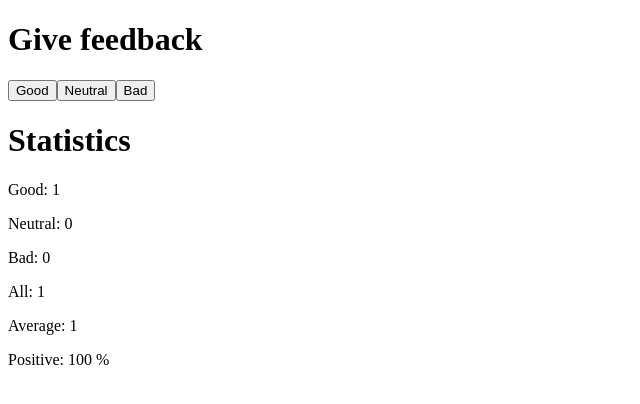
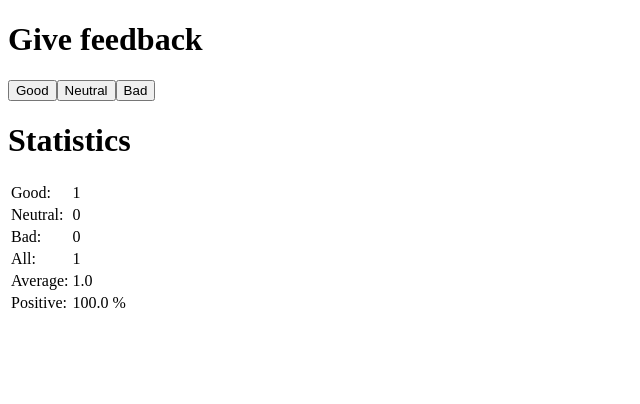
Before and after one commit to maaksuw/fullstack-exercises, a React (Create React App) app in the folder osa-1/unicafe/: page / in a window 1280 px wide. Both pictures are taken after a click on the button "Good". Shown: the top 404 px of the page, without its empty margins (0-640 px from the left). Built offline with nearby package versions, Linux system fonts and the light colour scheme.

Commit message:
Tehtävä 1.11, unicafe osa 6. Edellinen commit oli siis osa 5. Jätin edellisen osan koodin myös mukaan.

```diff
--- a/osa-1/unicafe/src/App.js
+++ b/osa-1/unicafe/src/App.js
@@ -30,6 +30,42 @@
   )
 }
 
+const StatisticsTableLine = ({text, value}) => {
+  if (text === "Positive") {
+    return (
+      <tr>
+        <td>{text}:</td>
+        <td>{value} %</td>
+      </tr>
+    )
+  }
+  return (
+    <tr>
+      <td>{text}:</td>
+      <td>{value}</td>
+    </tr>
+  )
+}
+
+const StatisticsTable = ({stats}) => {
+  const [good, neutral, bad, all, average, positive] = stats
+  if (all === 0) {
+    return <p>No feedback yet!</p>
+  }
+  return (
+    <table>
+      <tbody>
+        <StatisticsTableLine text="Good" value={good} />
+        <StatisticsTableLine text="Neutral" value={neutral} />
+        <StatisticsTableLine text="Bad" value={bad} />
+        <StatisticsTableLine text="All" value={all} />
+        <StatisticsTableLine text="Average" value={average} />
+        <StatisticsTableLine text="Positive" value={positive} />
+      </tbody>
+    </table>
+  )
+}
+
 const App = () => {
   // tallenna napit omaan tilaansa
   const [good, setGood] = useState(0)
@@ -43,8 +79,8 @@
   const increaseBad = () => setBad(bad + 1)
 
   const all = good + neutral + bad
-  const average = (1*good - 1*bad)/all
-  const positive = (good/all)*100
+  const average = ((1*good - 1*bad)/all).toFixed(1)
+  const positive = ((good/all)*100).toFixed(1)
   const stats = [good, neutral, bad, all, average, positive]
 
   return (
@@ -54,7 +90,7 @@
       <Button handleClick={increaseNeutral} text="Neutral" />
       <Button handleClick={increaseBad} text="Bad" />
       <Header text="Statistics" />
-      <Statistics stats={stats}/>
+      <StatisticsTable stats={stats} />
     </div>
   )
 }
```
